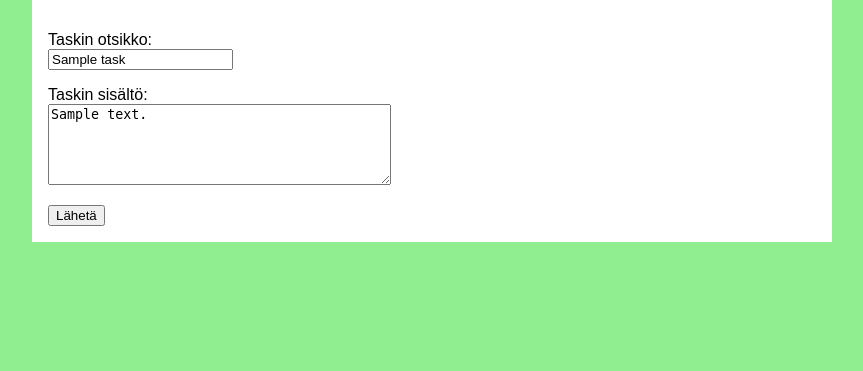
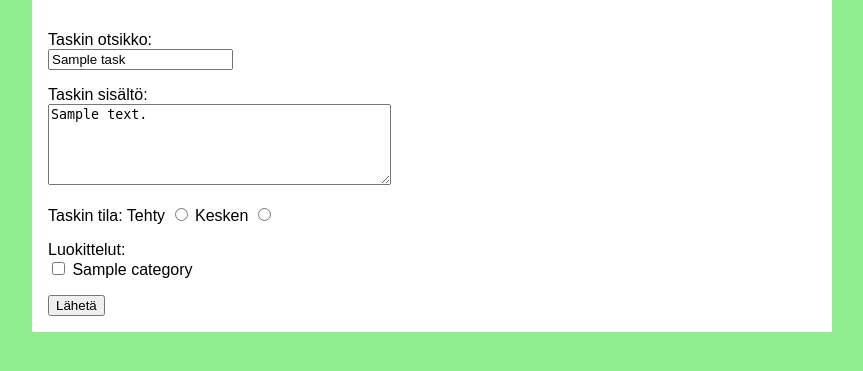
Before and after one commit to ogvirtan/todoapp, a Flask app: template templates/edit.html in a window 1280 px wide. Shown: the part 245-616 px from the top of the page, without its empty margins (208-1071 px from the left). Run offline with Flask 3, Linux system fonts and the light colour scheme; the template is opened without the code that fills it: most values are stand-ins (such as "Sample title", 1, 10 or a date in 2020); one stand-in notice (Sample message) is shown; parts of the project's set-up code (start-up, migrations or seed data) failed here and were passed over.

Commit message:
Added fields to editing, modified functions to handle categories

```diff
--- a/app.py
+++ b/app.py
@@ -186,17 +186,23 @@ def edit_task(task_id):
     if task["user_id"] != user_id:
         abort(403)
 
+    categories = forum.get_categories_by_user(user_id)
+    filled = forum.get_categories_by_task(task_id)
     if request.method == "GET":
-        return render_template("edit.html", task=task)
+        return render_template("edit.html", task=task, categories=categories, filled=filled)
 
     if request.method == "POST":
         check_csrf()
         title = request.form["task"]
         body = request.form["body"]
+        cat_selection = request.form.getlist("category_select")
+        status = int(request.form["status"])
+        category_ids = forum.get_category_ids(cat_selection, user_id)
         if len(body) == 0 or len(title) == 0 or len(title) > 40:
             abort(403)
         try:
-            forum.update_task(title, body, task["id"])
+            forum.update_task(title, body, task_id, category_ids)
+            forum.set_task_status(task_id, status)
         except sqlite3.IntegrityError:
             flash("VIRHE: taskia ei ole olemassa")
             return redirect("/")
@@ -232,7 +238,7 @@ def mark_done(task_id):
     if task["user_id"] != user_id:
         abort(403)
     try:
-        forum.mark_task_done(task["id"])
+        forum.set_task_status(task_id, 1)
     except sqlite3.IntegrityError:
         flash("VIRHE: taskia ei ole olemassa")
         return redirect("/")
--- a/templates/edit.html
+++ b/templates/edit.html
@@ -12,6 +12,20 @@
     Taskin sisältö:<br />
     <textarea name="body" rows="5" cols="40" required>{{ task.body }}</textarea>
   </p>
+  <p>
+    Taskin tila: Tehty
+    <input type="radio" name="status" value="1" {% if task.tila==1 %}checked{% endif %} />
+    Kesken
+    <input type="radio" name="status" value="0" {% if task.tila==0 %}checked{% endif %} />
+  </p>
+  <p>Luokittelut:<br />
+    {% for category in categories %}
+    <label>
+      <input type="checkbox" name="category_select" value="{{ category }}" {% if category in filled %}checked{% endif %}>
+      {{ category|capitalize }}
+    </label><br>
+    {% endfor %}
+  </p>
   <input type="hidden" name="csrf_token" value="{{ session.csrf_token }}" />
   <input type="submit" value="Lähetä" />
 </form>
```
Also changed, not shown: forum.py (+11 -3 lines).
